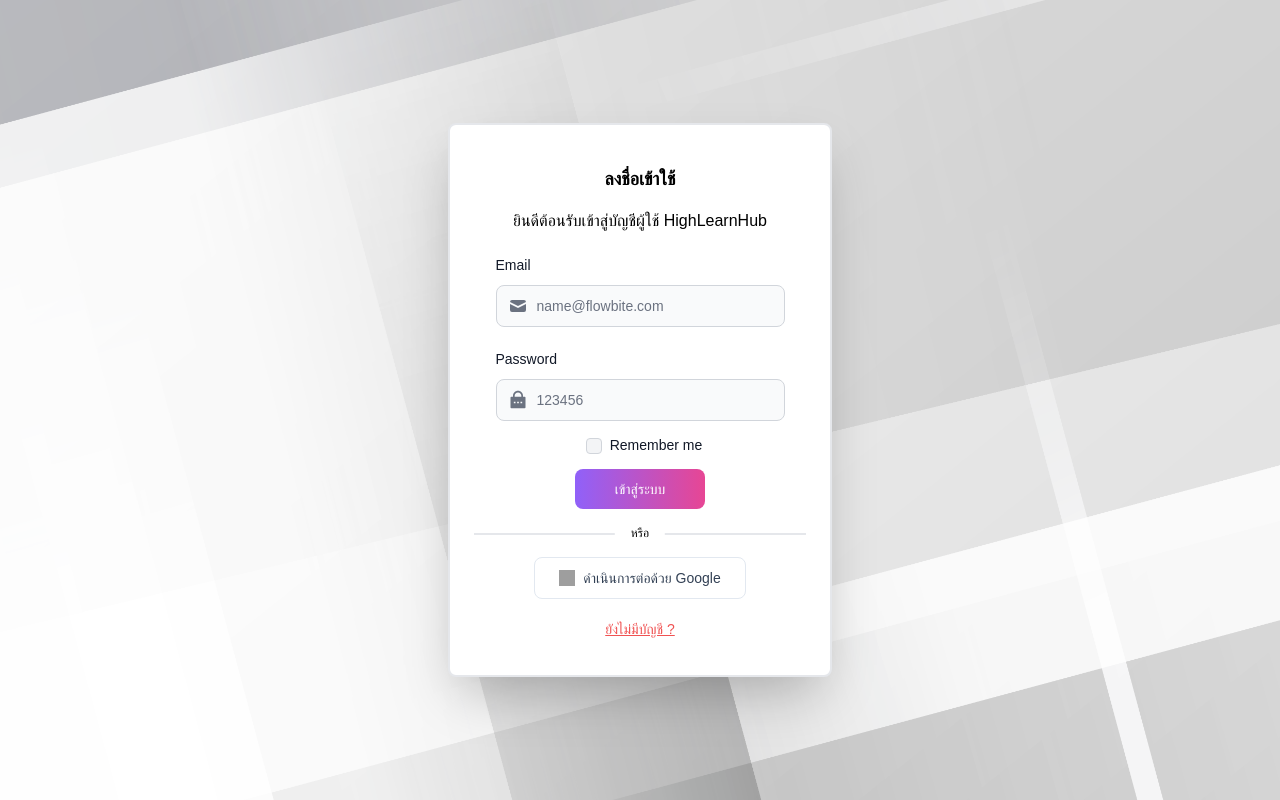
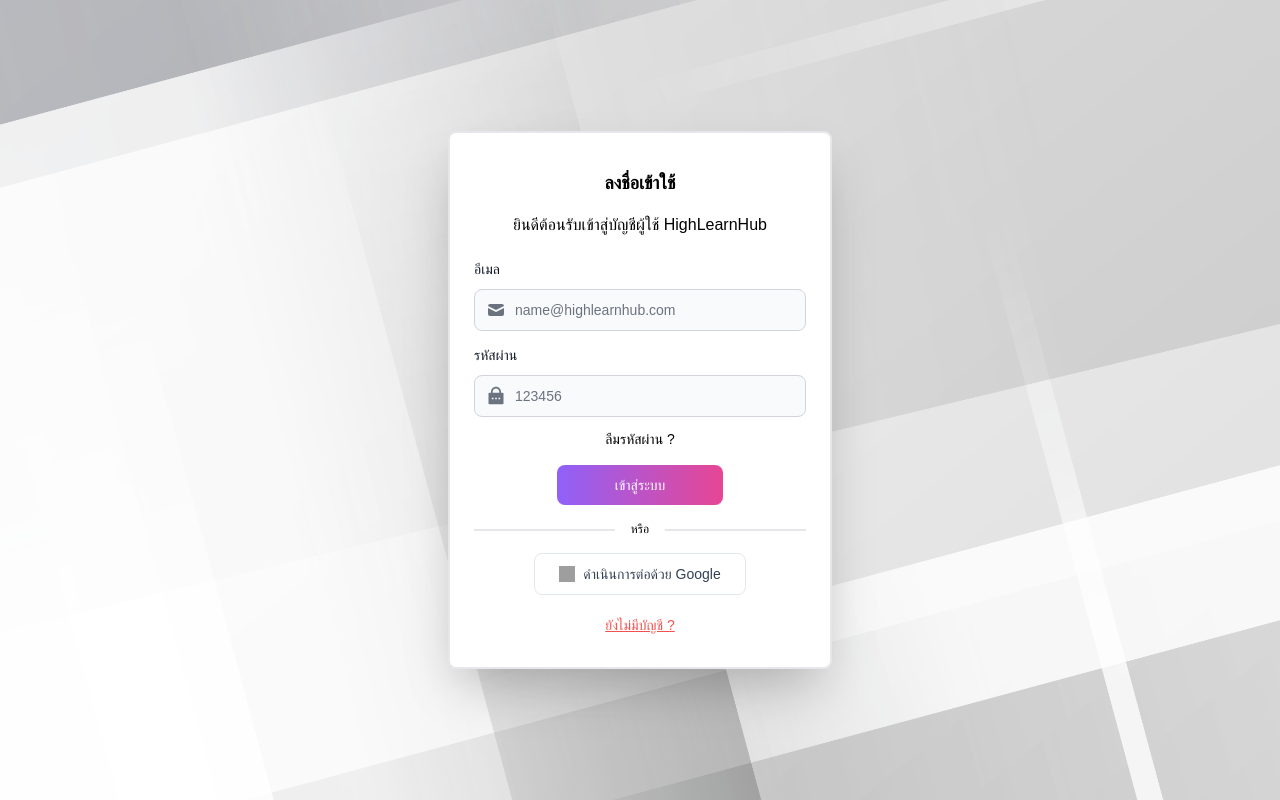
Before and after one commit to patt502090/HighLearnHub, a React (Create React App) app in the folder frontend/: page /login in a window 1280 px wide. Built offline with nearby package versions, Linux system fonts and the light colour scheme; grey boxes are pictures that could not be loaded.

Commit message:
feature!: Register can check password match & fix!: Change the use of words correctly.

```diff
--- a/frontend/src/pages/LoginPage.js
+++ b/frontend/src/pages/LoginPage.js
@@ -1,6 +1,6 @@
 import React, { useState, useContext } from "react";
 import { useNavigate } from "react-router-dom";
-import { Button, Checkbox, Label, TextInput } from "flowbite-react";
+import { Button, Checkbox, Label, TextInput, Spinner } from "flowbite-react";
 import { HiMail } from "react-icons/hi";
 import { RiLockPasswordFill } from "react-icons/ri";
 import backgroundImage from "../assets/background.png";
@@ -41,20 +41,21 @@
       });
 
       result = await ax.get(`${conf.apiUrlPrefix}${conf.jwtUserEndpoint}`);
-      console.log("login result:", result.data);
+      console.log("ข้อมูล Member ที่เข้าสู่ระบบ :", result.data);
 
       if (result.data.role.name) {
         console.log("role:", result.data.role.name);
+        setLoading(false);
+        if (result.data.role.name === "Member") {
+          toast.success("เข้าสู่ระบบสำเร็จ!");
 
-        if (result.data.role.name === "Member") {
-          toast.success('Login Successfully!')
           setTimeout(() => {
-            navigate('/');
-          }, 1000);
+            navigate("/");
+          }, 700);
         }
       }
     } catch (error) {
-      setPasswordError("Invalid email or password");
+      setPasswordError("อีเมลหรือรหัสผ่านไม่ถูกต้อง");
     } finally {
       setLoading(false);
       setSubmitEnabled(true);
@@ -68,7 +69,6 @@
     navigate("/register");
   };
 
-
   return (
     <ContextProvider>
       <Toaster position="top-right" reverseOrder={false} />
@@ -81,25 +81,25 @@
         }}
       >
         <div className="container max-w-sm bg-white border-2 rounded-lg shadow-2xl p-6">
-          <p className="text-lg font-bold mb-4 mt-4 text-center">
+          <p className="text-lg font-bold mb-4 mt-3 text-center">
             ลงชื่อเข้าใช้
           </p>
           <p className="text-base mb-5 text-center">
             ยินดีต้อนรับเข้าสู่บัญชีผู้ใช้ HighLearnHub
           </p>
           <form
-            className="flex flex-col gap-3 items-center justify-center"
+            className="flex flex-col gap-3"
             onSubmit={handleSubmit}
           >
-            <div className="max-w-md">
+            <div className="max-w-md  items-center">
               <div className="mb-2  block">
-                <Label htmlFor="email4" value="Email" className="text-left" />
+                <Label htmlFor="email4" value="อีเมล" className="text-left " />
               </div>
               <TextInput
                 id="email4"
                 type="email"
                 icon={HiMail}
-                placeholder="name@flowbite.com"
+                placeholder="name@highlearnhub.com"
                 value={email}
                 onChange={handleEmailChange}
                 required
@@ -110,11 +110,11 @@
               )}
             </div>
 
-            <div className="max-w-md mt-2">
+            <div className="max-w-md">
               <div className="mb-2 block">
                 <Label
                   htmlFor="password"
-                  value="Password"
+                  value="รหัสผ่าน"
                   className="text-left"
                 />
               </div>
@@ -133,22 +133,25 @@
               )}
             </div>
 
-            <div className="gap-2 text-left">
-              <Checkbox id="remember" className="mx-2" />
-              <Label htmlFor="remember" className="inline-block">
-                Remember me
-              </Label>
-            </div>
+            <p
+            href="#"
+            className="text-sm text-center hover:underline cursor-pointer  gap-2 mb-1"
+            onClick={handleRegister}
+          >
+            ลืมรหัสผ่าน ?
+          </p>
+
 
             <Button
               type="submit"
-              className=" px-6"
+              className="w-1/2 mx-auto"
               gradientDuoTone="purpleToPink"
               size="md"
               disabled={!submitEnabled || loading}
             >
-              {loading ? "กำลังเข้าสู่ระบบ..." : "เข้าสู่ระบบ"}
+              {loading ? <span>กำลังโหลด...</span> : <span>เข้าสู่ระบบ</span>}
             </Button>
+
           </form>
           <div className="relative my-6">
             <hr className="absolute w-full border-t-2 border-gray-1000" />
@@ -162,7 +165,7 @@
             onClick={handleGoogleLoginClick}
           >
             <img
-              className="w-4 h-4"
+              className="w-4 h-4 items-center justify-center"
               src="https://www.svgrepo.com/show/475656/google-color.svg"
               loading="lazy"
               alt="google logo"
@@ -172,7 +175,7 @@
 
           <p
             href="#"
-            className="text-sm text-red-500 underline text-center cursor-pointer font-medium mb-3"
+            className="text-sm text-red-500 underline text-center cursor-pointer font-medium mb-2"
             onClick={handleRegister}
           >
             ยังไม่มีบัญชี ?
--- a/frontend/src/pages/RegisterAccountPage.js
+++ b/frontend/src/pages/RegisterAccountPage.js
@@ -8,11 +8,12 @@
 import ax from "../conf/ax";
 import { ContextProvider } from "../context/Auth.context";
 import { FaPhoneSquareAlt } from "react-icons/fa";
-import toast, { Toaster } from 'react-hot-toast';
+import toast, { Toaster } from "react-hot-toast";
 
 export default function RegisterAccountPage() {
   const [loading, setLoading] = useState(false);
   const [submitEnabled, setSubmitEnabled] = useState(true);
+  const [passwordError, setPasswordError] = useState(false);
   const [formData, setFormData] = useState({
     first_name: "",
     last_name: "",
@@ -21,7 +22,6 @@
     password: "",
     confirmPassword: "",
     phonenum: "",
-    citizenID: "",
   });
 
   const navigate = useNavigate();
@@ -32,7 +32,9 @@
       ...prevData,
       [name]: value,
     }));
+
   };
+
 
   const handleLogin = () => {
     navigate("/login");
@@ -51,7 +53,6 @@
           first_name: formData.first_name,
           last_name: formData.last_name,
           password: formData.password,
-          cirizenID: formData.citizenID,
           phonenum: formData.phonenum,
         };
 
@@ -59,25 +60,32 @@
           `${conf.apiUrlPrefix}${conf.registerEndpoint}`,
           postData
         );
-        console.log("Registration successful:", result.data);
-        toast.success('Login Successfully!')
-          setTimeout(() => {
-            navigate('/login');
-          }, 1000);
+        console.log("สมัครข้อมูล:", result.data);
+        console.log(postData)
+        toast.success("สมัครสมาชิกสำเร็จ!");
+        setTimeout(() => {
+          navigate("/login");
+        }, 700);
       } else {
-        console.error("Password confirmation mismatch");
+        console.error("รหัสผ่านไม่ตรงกัน กรุณากรอกรหัสผ่านใหม่ให้ตรงกัน");
+        toast.error("รหัสผ่านไม่ตรงกัน กรุณากรอกรหัสผ่านใหม่ให้ตรงกัน");
+        setPasswordError(true);
       }
     } catch (error) {
-      console.error("Registration failed:", error.response.data);
+      console.error("ข้อมูลสมัครไม่สำเร็จ:", error.response.data);
+      toast.error("การสมัครไม่สำเร็จ กรุณาติดต่อเจ้าหน้าที่");
+      console.log(formData)
+
     } finally {
       setLoading(false);
       setSubmitEnabled(true);
     }
   };
 
+
   return (
     <ContextProvider>
-      <Toaster />
+      <Toaster position="top-right" reverseOrder={false} />
       <div
         className="flex items-center justify-center h-screen w-screen"
         style={{
@@ -92,14 +100,13 @@
           </p>
           <p className="text-sm mb-5 text-center">กรุณากรอกข้อมูลให้ครบถ้วน</p>
           <form onSubmit={handleSubmit} className="flex flex-wrap gap-4">
-
-          <div className="w-full">
-              <Label htmlFor="email" value="Email" />
+            <div className="w-full">
+              <Label htmlFor="email" value="อีเมล" />
               <TextInput
                 id="email"
                 type="email"
                 icon={HiMail}
-                placeholder="name@flowbite.com"
+                placeholder="name@highlearnhub.com"
                 name="email"
                 value={formData.email}
                 onChange={handleChange}
@@ -108,7 +115,7 @@
             </div>
 
             <div className="flex-2">
-              <Label htmlFor="first_name" value="First Name" />
+              <Label htmlFor="first_name" value="ชื่อจริง" />
               <TextInput
                 id="first_name"
                 type="text"
@@ -122,7 +129,7 @@
             </div>
 
             <div className="flex-2">
-              <Label htmlFor="last_name" value="Last Name" />
+              <Label htmlFor="last_name" value="นามสกุล" />
               <TextInput
                 id="last_name"
                 type="text"
@@ -135,10 +142,10 @@
               />
             </div>
 
-            <div className="flex-2">
-              <Label htmlFor="username" value="Username" />
+            <div className="flex-2 w-full">
+              <Label htmlFor="username" value="ชื่อผู้ใช้" />
               <TextInput
-                id="username"
+                id="username3"
                 type="text"
                 placeholder="johndoe"
                 name="username"
@@ -146,26 +153,12 @@
                 onChange={handleChange}
                 required
                 size={16.99}
+                addon="@"
               />
             </div>
 
-            <div className="flex-2">
-              <Label htmlFor="citizenID" value="CitizenID" />
-              <TextInput
-                id="citizenID"
-                type="text"
-                placeholder="12345"
-                name="citizenID"
-                value={formData.citizenID}
-                onChange={handleChange}
-                required
-                size={17}
-              />
-            </div>
-
-
             <div className="w-full">
-              <Label htmlFor="phone" value="Phone Number" />
+              <Label htmlFor="phone" value="เบอร์โทรศัพท์" />
               <TextInput
                 id="phone"
                 type="text"
@@ -179,7 +172,7 @@
             </div>
 
             <div className="w-full">
-              <Label htmlFor="password" value="Password" />
+              <Label htmlFor="password" value="รหัสผ่าน" />
               <TextInput
                 id="password"
                 type="password"
@@ -191,9 +184,8 @@
                 required
               />
             </div>
-
             <div className="w-full">
-              <Label htmlFor="confirmPassword" value="Confirm Password" />
+              <Label htmlFor="confirmPassword" value="ยืนยันรหัสผ่าน" />
               <TextInput
                 id="confirmPassword"
                 type="password"
@@ -205,6 +197,12 @@
                 required
               />
             </div>
+
+            {passwordError && (
+              <div className="text-red-500 text-sm font-semibold">
+                รหัสผ่านไม่ตรงกัน กรุณากรอกรหัสผ่านใหม่ให้ตรงกัน
+              </div>
+            )}
 
             <Button
               type="submit"
```
